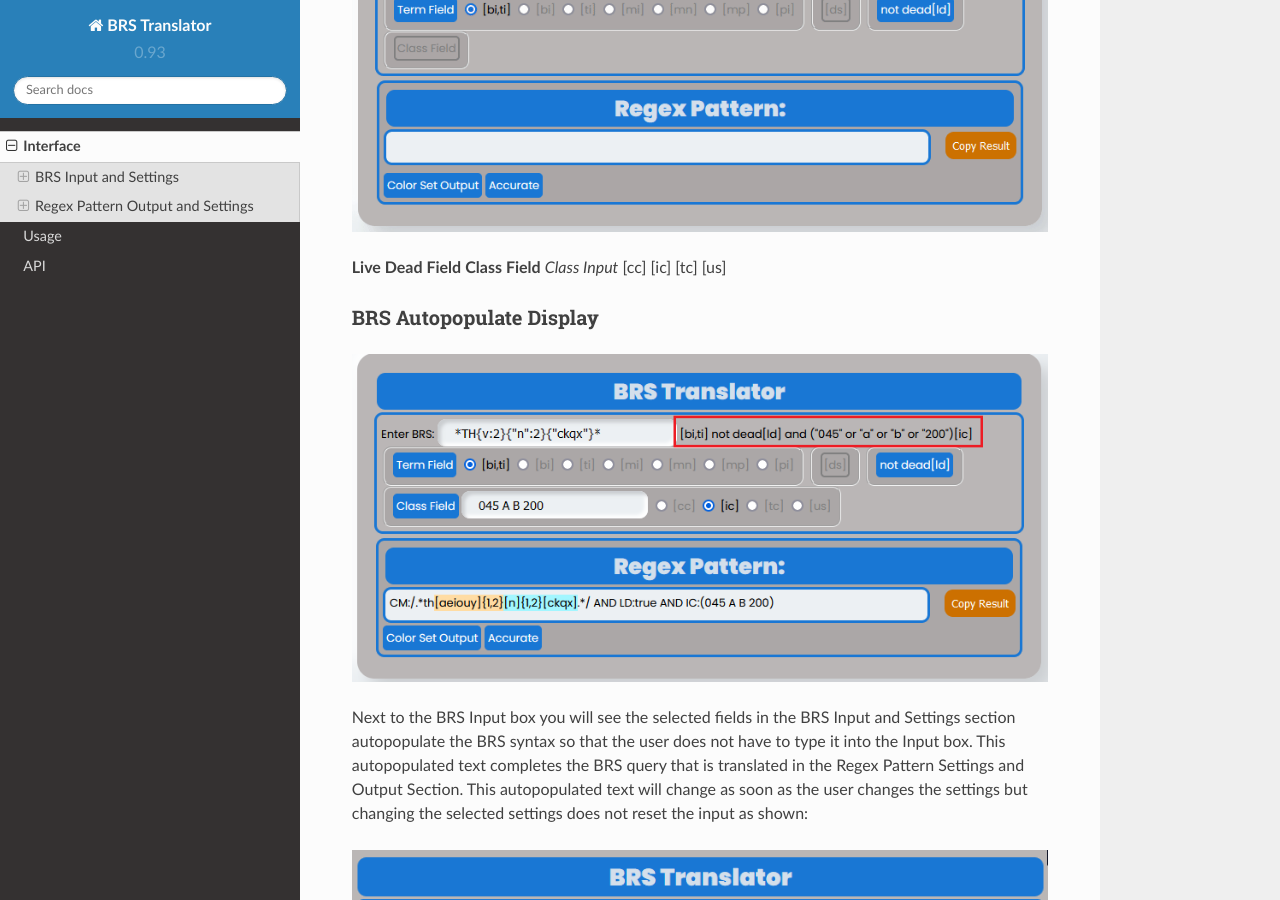
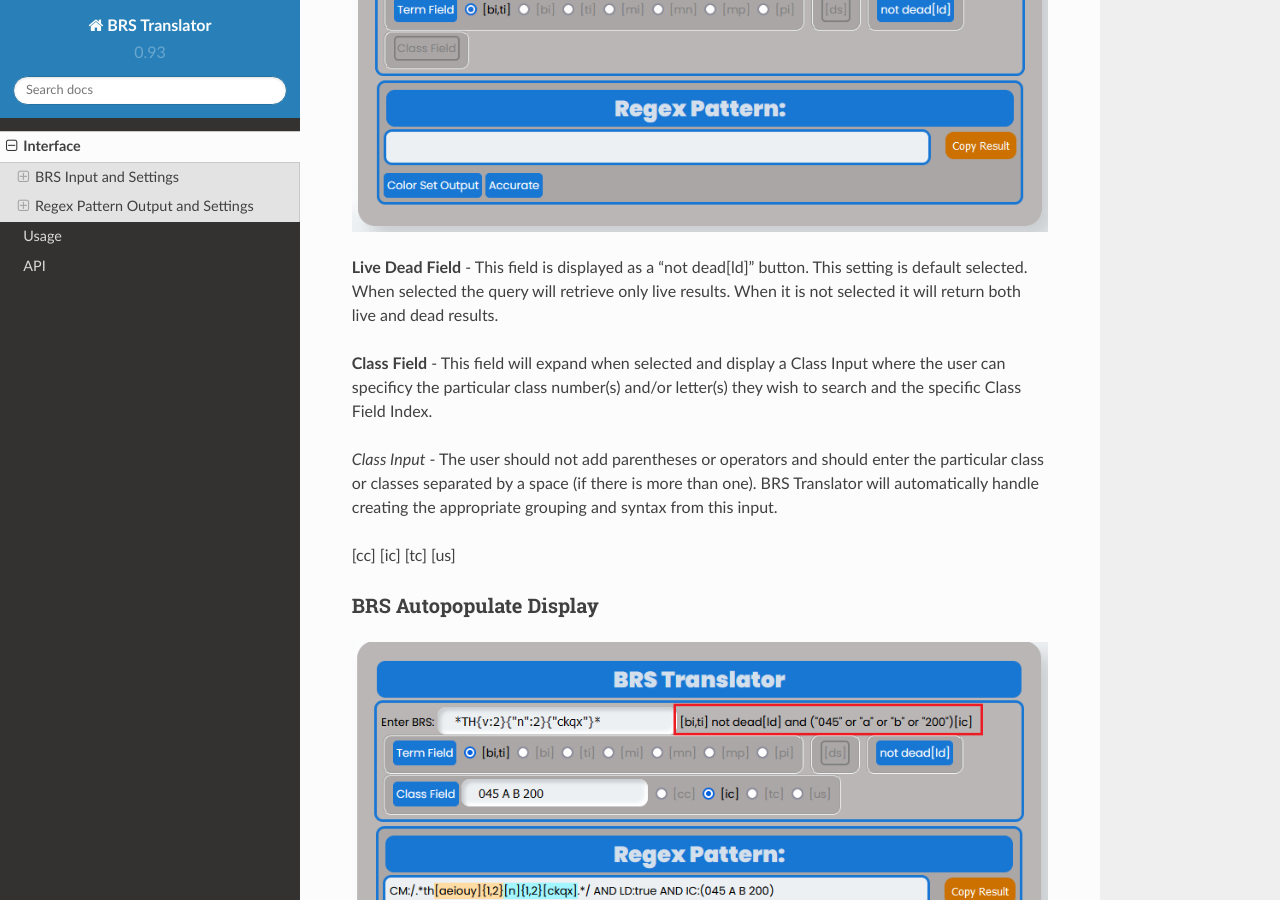
Before and after one commit to Ayjent/BRS-Translator, a Sphinx documentation site: the page built from docs/source/interface.rst, in a window 1280 px wide and 900 px high, scrolled down 3646 px. Built offline with Sphinx 7.4.7 and the Read the Docs theme 2.0.0, drawn with Linux system fonts in a browser that asks for light colours.

Commit message:
Update interface.rst

```diff
--- a/docs/source/interface.rst
+++ b/docs/source/interface.rst
@@ -56,9 +56,12 @@
 
 .. image:: ../_static/BRS-DSField.gif
 
-**Live Dead Field**
-**Class Field**
-*Class Input*
+**Live Dead Field** - This field is displayed as a "not dead[ld]" button.  This setting is default selected.  When selected the query will retrieve only live results.  When it is not selected it will return both live and dead results.
+
+**Class Field** - This field will expand when selected and display a Class Input where the user can specificy the particular class number(s) and/or letter(s) they wish to search and the specific Class Field Index.
+
+*Class Input* - The user should not add parentheses or operators and should enter the particular class or classes separated by a space (if there is more than one).  BRS Translator will automatically handle creating the appropriate grouping and syntax from this input.
+
 [cc]
 [ic]
 [tc]
```
